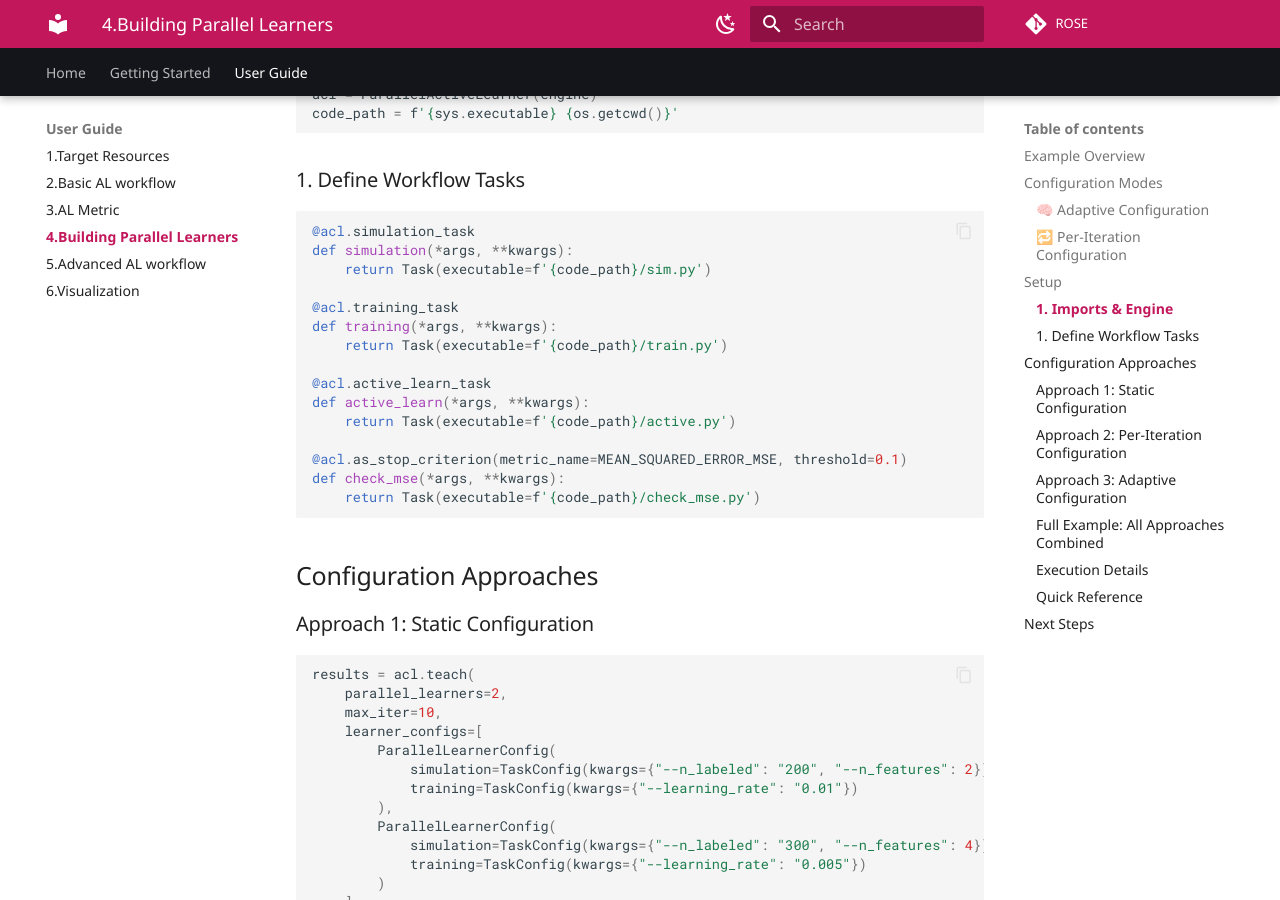
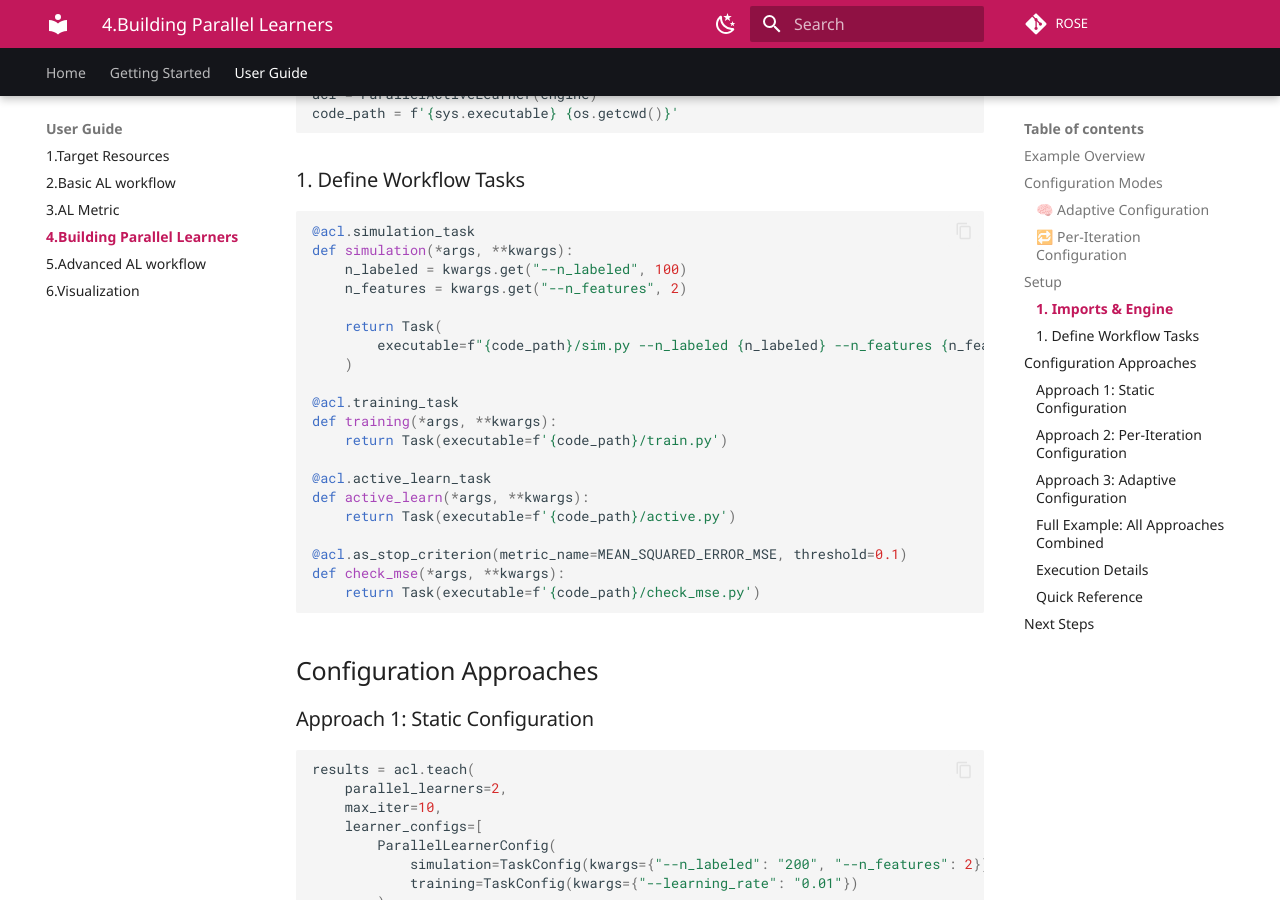
Before and after one commit to radical-cybertools/ROSE, an MkDocs documentation site: the page built from docs/user-guide/parallel_acl_docs.md, in a window 1280 px wide and 900 px high, scrolled down 1403 px. Built offline with MkDocs 1.6.1 and Material for MkDocs 9.7.7, drawn with Linux system fonts in a browser that asks for light colours; some web fonts are replaced; comment, search, counter and statistics services are not loaded.

Commit message:
update parallel doc

````diff
--- a/docs/user-guide/parallel_acl_docs.md
+++ b/docs/user-guide/parallel_acl_docs.md
@@ -57,7 +57,12 @@
 ```python
 @acl.simulation_task
 def simulation(*args, **kwargs):
-    return Task(executable=f'{code_path}/sim.py')
+    n_labeled = kwargs.get("--n_labeled", 100)
+    n_features = kwargs.get("--n_features", 2)
+
+    return Task(
+        executable=f"{code_path}/sim.py --n_labeled {n_labeled} --n_features {n_features}"
+    )
 
 @acl.training_task
 def training(*args, **kwargs):
````
